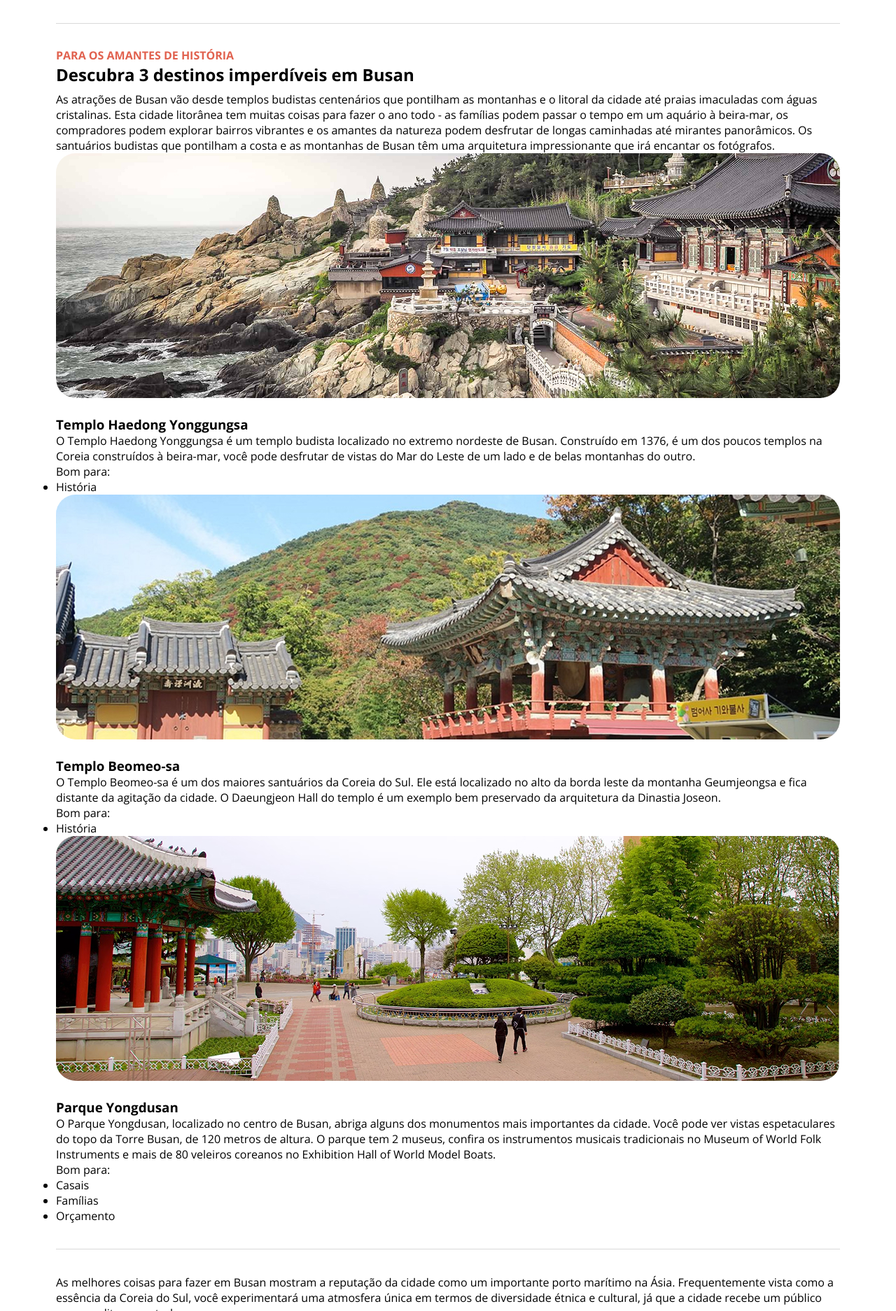
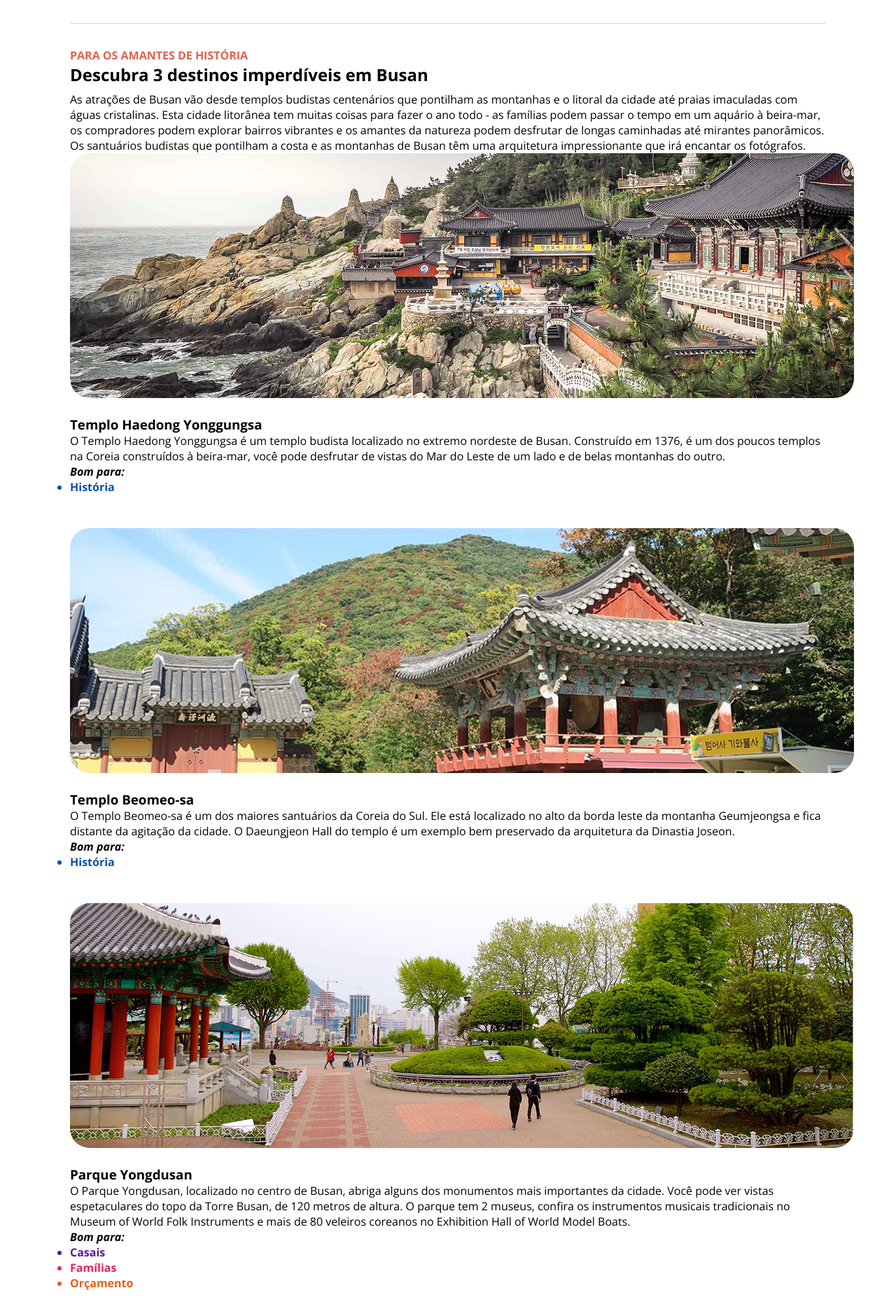
Before and after one commit to Jmrcs98/projeto-local-turistico, a plain HTML site: page index.html in a window 1280 px wide. Shown: the part 926-2800 px from the top of the page at 70% size. Drawn offline with nearby package versions, Linux system fonts and the light colour scheme.

Commit message:
melhorando o css para deixar mais proximo ao figma

```diff
--- a/index.html
+++ b/index.html
@@ -70,9 +70,9 @@
           </p>
           <p>Bom para:</p>
             <ul>
-              <li>Casais</li>
-              <li>Famílias</li>
-              <li>Orçamento</li>
+              <li class="couples">Casais</li>
+              <li class="families">Famílias</li>
+              <li class="budget">Orçamento</li>
             </ul>
         </article>
 
@@ -82,6 +82,9 @@
     </section>
 
   </main>
+  <footer>
+  <span>Feito com </span> <img src="assets/heart.svg" alt="Imagem de um coraçãozinho"> <span>pela Rocketseat</span>
+</footer>
 </div>
 </body>
 </html>
--- a/style.css
+++ b/style.css
@@ -3,48 +3,101 @@
   padding: 0;
   box-sizing: border-box;
 }
-#container {
-  width: 1120px;
-  margin: 0 auto;
-}
+
 body {
   font-family: "Open Sans", sans-serif;
   margin: 88px 80px 137px 80px;
 }
-.title-page{
+
+#container {
+  max-width: 1120px;
+  margin: 0 auto;
+  padding: 0 20px;
+}
+
+.title-page {
   margin-bottom: 40px;
 }
-.title-page p, .upper {
-color: #E1624F;
-text-transform: uppercase;
-line-height: 1.2;
-font-weight: bold;
+
+.title-page p,
+.upper {
+  color: #E1624F;
+  text-transform: uppercase;
+  line-height: 1.2;
+  font-weight: 700;
 }
-#city-description img{
+
+.title-page p + h1,
+.title-list p + h2 {
+  margin-bottom: 8px;
+}
+
+#city-description img {
   height: 660px;
+  border-radius: 28px;
 }
+
 #city-description p {
   margin-top: 24px;
-  font-style: italic;
 }
-#city-description img,
-.card-travel img {
+
+img {
   border-radius: 28px;
 }
+
 h1 {
   font-size: 36px;
   font-weight: 700;
   line-height: 120%;
 }
-p + h1, p + h2 {
-  margin-bottom: 8px;
+
+.card-travel img {
+  margin-bottom: 20px;
 }
+
+.card-travel li {
+  font-weight: bold;
+}
+
+.card-travel:not(:last-child) {
+  margin-bottom: 48px;
+}
+
+.card-travel li:not([class]) {
+  color: #0C51A7;
+}
+
+.card-travel p:nth-of-type(2) {
+  font-style: italic;
+  font-weight: bold;
+}
+
 .divider {
   width: 100%;
   height: 1px;
   margin: 36px 0;
   background-color: #d9d9d9;
 }
-.card-travel img {
-  margin-bottom: 20px;
+
+footer {
+  text-align: center;
+  margin-top: 65px;
+  margin-bottom: 48px;
 }
+
+footer img,
+footer span {
+  vertical-align: middle;
+}
+
+.couples {
+  color: #591B98;
+}
+
+.families {
+  color: #E5245E;
+}
+
+.budget {
+  color: #E95E10;
+}
```
Also changed, not shown: assets/heart.svg (added).
